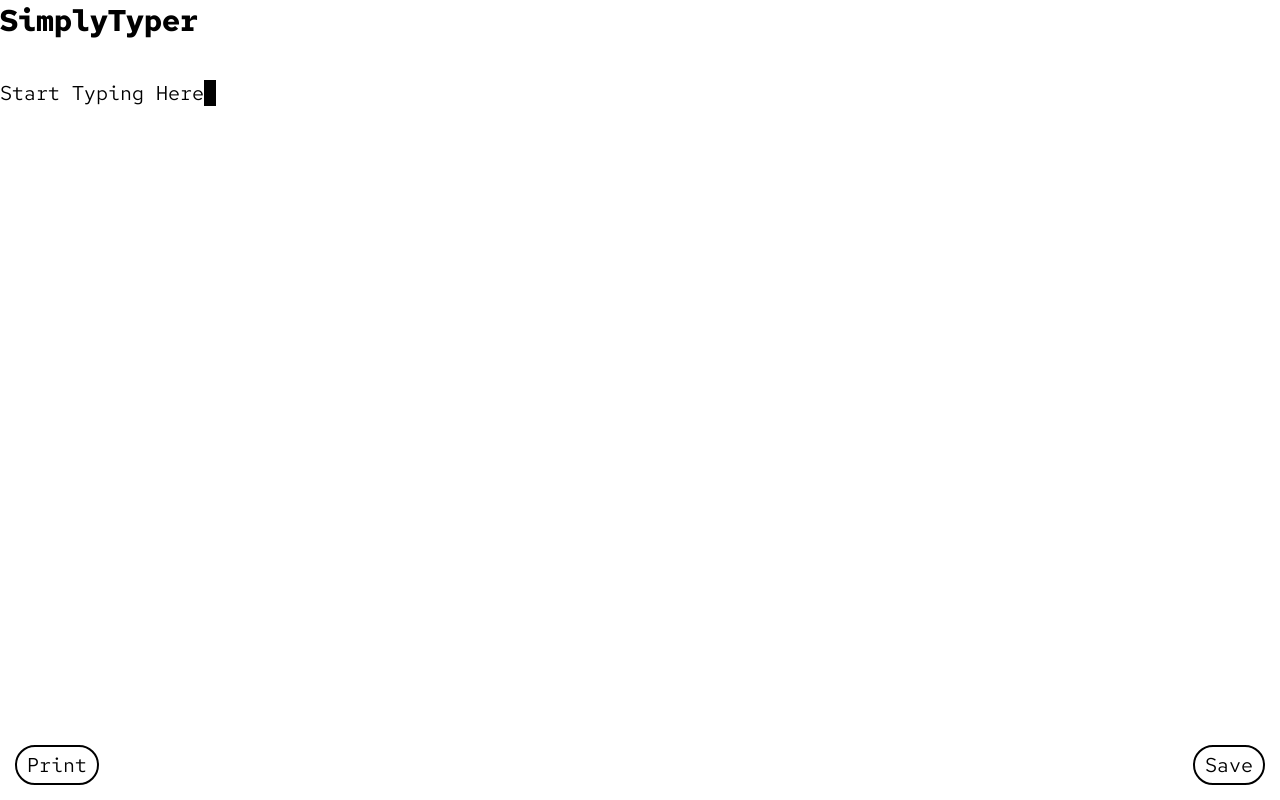
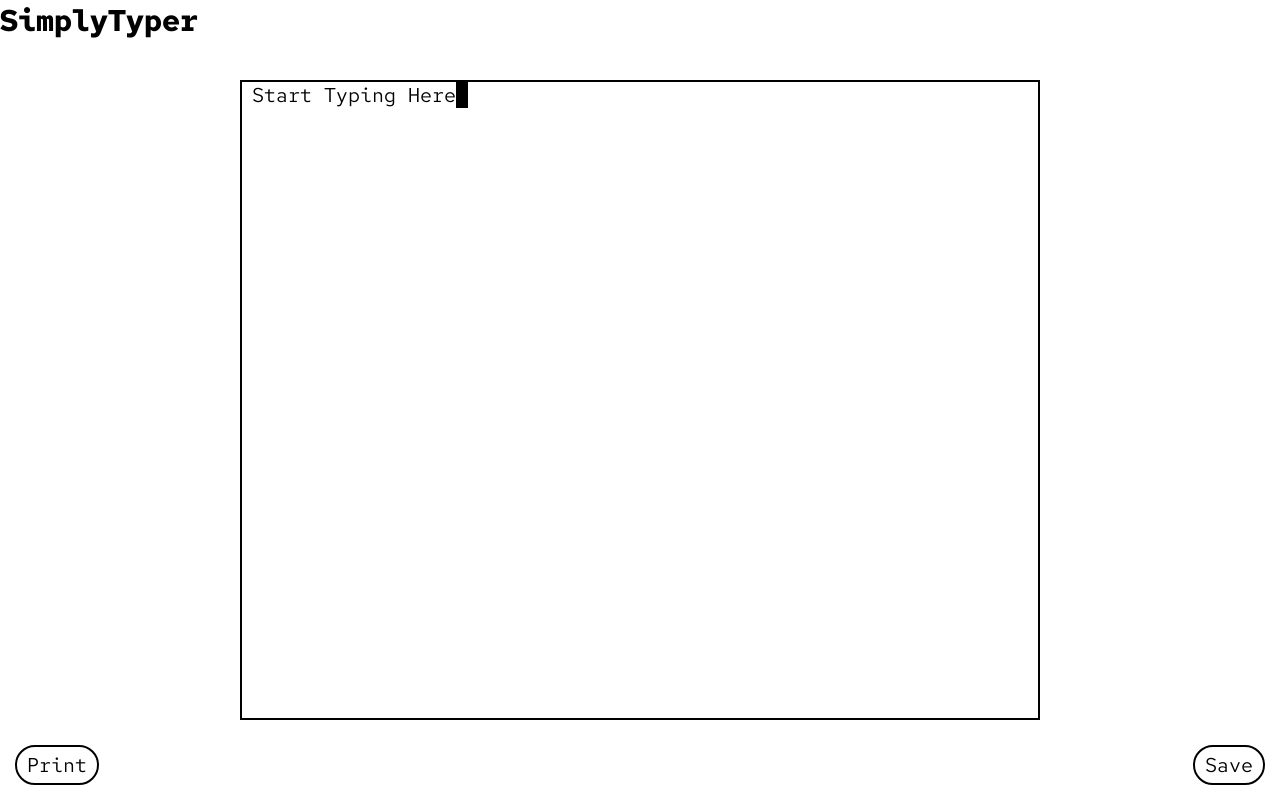
Before and after one commit to lucascapistrant/simplyType, a Vue app: page / in a window 1280 px wide. Built offline with nearby package versions, Linux system fonts and the light colour scheme.

Commit message:
Enter functionality: able to skip lines

```diff
--- a/src/components/PageFooter.vue
+++ b/src/components/PageFooter.vue
@@ -17,9 +17,7 @@
         window.print();
     },
     savePage() {
-      console.log(`Current global text: ${this.$root.$text}`);
       localStorage.setItem('text', this.$root.$text);
-      console.log(`Saved ${this.$root.$text} to localstorage.`);
     }
   }
 }
--- a/src/components/PageTyper.vue
+++ b/src/components/PageTyper.vue
@@ -1,6 +1,12 @@
 <template>
   <div class="typingArea" ref="typingArea" @focus="focusTypingArea()" @blur="blurTypingArea()" tabindex="0">
-    <span v-for="(item, index) in textContent" :key="index" class="letter"> {{ item }}</span>
+    <span v-for="(item, index) in textContent" :key="index" class="letter">
+      <template v-if="item === '\n'">
+        <span class="newline"></span>
+        <span v-if="index < textContent.length - 1 && textContent[index + 1] === ' '" class="empty-line">&nbsp;</span>
+      </template>
+      <span v-else-if="!(index > 0 && textContent[index-1] === '\n' && item === ' ')">{{ item }}</span>
+    </span>
     <span class="typingCursor" ref="typingCursor">.</span>
   </div>
 </template>
@@ -15,7 +21,7 @@
       lettersTyped: localStorage.text ? localStorage.text.length : 0,
       placeHolderText: 'Start Typing Here',
       nonCharacterKeys: [
-        "Shift", "Control", "Alt", "CapsLock", "Backspace", "Tab", "Enter", "Escape",
+        "Shift", "Control", "Alt", "CapsLock", "Backspace", "Tab", "Escape",
         "ArrowUp", "ArrowDown", "ArrowLeft", "ArrowRight", "Insert", "Delete", "Home",
         "End", "PageUp", "PageDown", "Function", "NumLock", "ScrollLock", "Pause",
         "PrintScreen", "ContextMenu", "Meta", "Win", "AltGraph", "Intl", "ShiftLeft",
@@ -30,9 +36,7 @@
     } else {
       this.textContent = this.placeHolderText.split('');
     }
-    console.log(`Text content is set to: ${this.textContent}`);
     window.addEventListener("keydown", this.inputHandler);
-    console.log(`Global Variable is set to: ${this.$text}`)
   },
   methods: {
     inputHandler(event) {
@@ -42,14 +46,30 @@
     },
 
     addInput(input) {
-      if(!this.nonCharacterKeys.includes(input.key)) {
+      if(!this.nonCharacterKeys.includes(input.key) || input.key === 'Enter') {
         if(this.lettersTyped === 0) this.textContent = [];
-        this.textContent.push(input.key);
-        // change array to string
-        let textString = '';
-        this.textContent.forEach(letter => {
-          textString = textString.concat('', letter);
-        })
+
+        // Handle Enter key
+        if(input.key === 'Enter') {
+          // Always add a newline character
+          this.textContent.push('\n');
+
+          // If the last non-space character was also a newline, add an extra space
+          let lastNonSpaceIndex = this.textContent.length - 2;
+          while (lastNonSpaceIndex >= 0 && this.textContent[lastNonSpaceIndex] === ' ') {
+            lastNonSpaceIndex--;
+          }
+
+          if(lastNonSpaceIndex >= 0 && this.textContent[lastNonSpaceIndex] === '\n') {
+            this.textContent.push(' ');
+          }
+        } else {
+          this.textContent.push(input.key);
+        }
+
+        // Convert array to string
+        let textString = this.textContent.join('');
+
         this.$root.$text = textString;
         this.lettersTyped++;
         this.pauseTypingCursor();
@@ -84,24 +104,37 @@
 }
 </script>
 
-<style scoped >
+<style scoped>
 .typingArea {
   width: 100%;
+  max-width: 800px;
   height: 100%;
-  border: none;
+  border: 2px solid var(--color-dark);
   outline: none;
+  padding: 0 10px;
+  margin: 0 auto;
   display: block;
-
   font-size: 2rem;
+  white-space: pre-wrap;
 }
 
 .letter {
+  display: inline;
+}
 
+.newline {
+  display: block;
+  width: 100%;
+}
+
+.empty-line {
+  display: block;
+  height: 1em; /* Adjust as needed */
 }
 
 .typingCursor {
   color: var(--color-dark);
   background: var(--color-dark);
-  /* animation: fadeinout 1s ease-in-out infinite; */
 }
+
 </style>
```
